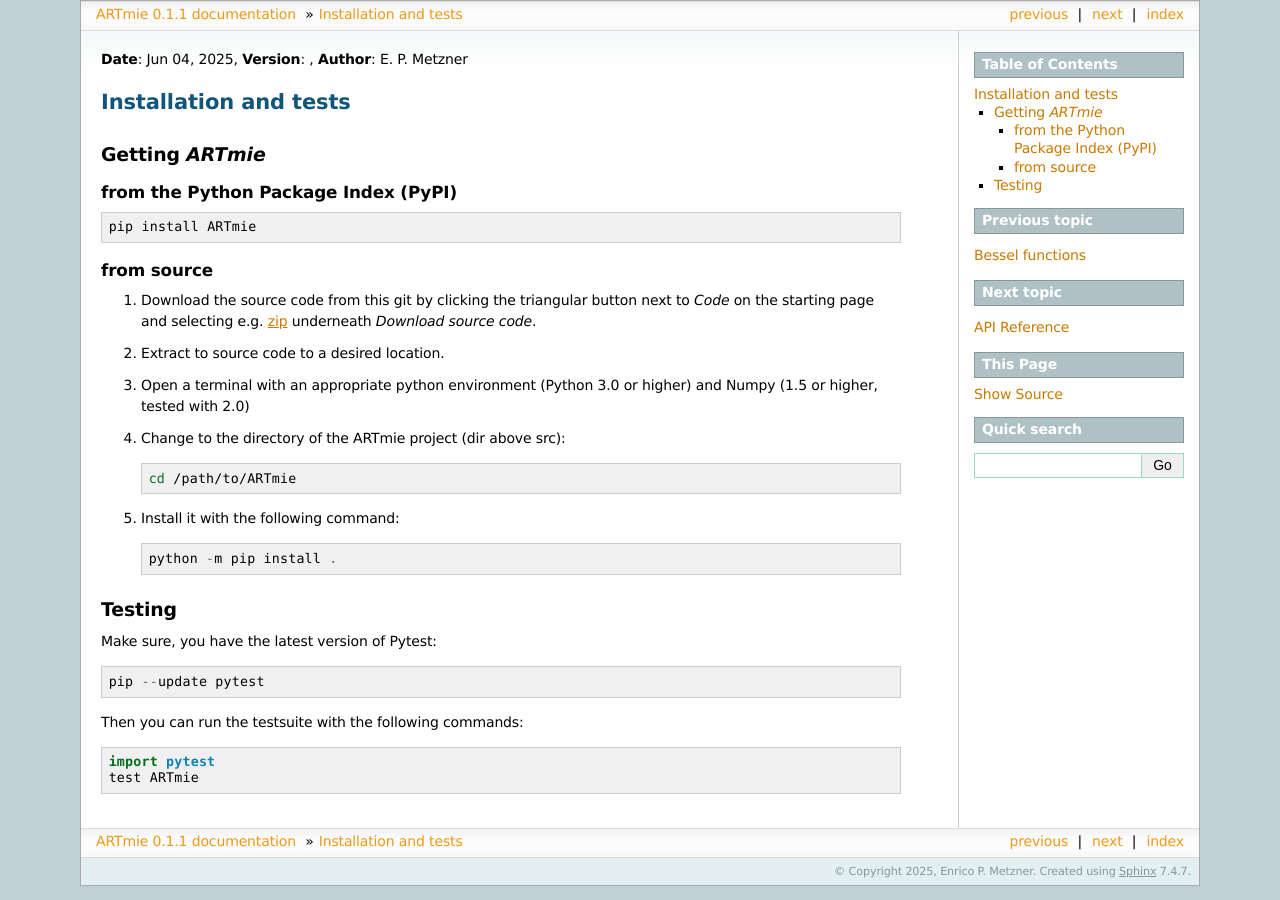
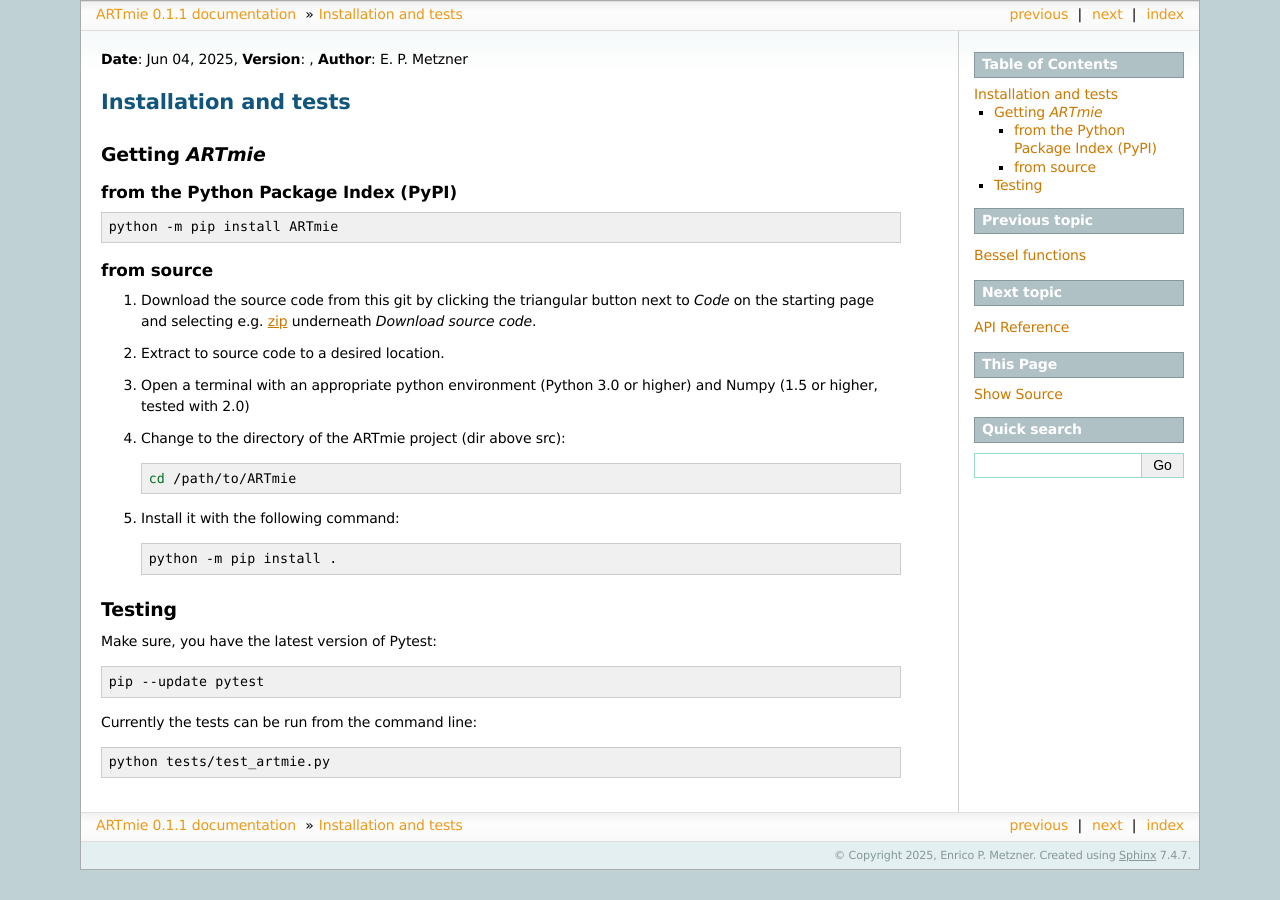
Before and after one commit to e-p-metzner/ARTmie, a Sphinx documentation site: the page built from docs/source/install.rst, in a window 1280 px wide. Built offline with Sphinx 7.4.7, drawn with Linux system fonts in a browser that asks for light colours.

Commit message:
first pytests

```diff
--- a/docs/source/install.rst
+++ b/docs/source/install.rst
@@ -12,9 +12,9 @@
 from the Python Package Index (PyPI)
 ~~~~~~~~~~~~~~~~~~~~~~~~~~~~~~~~~~~~
 
-.. code-block:: python
+.. code-block:: shell
 
-	pip install ARTmie
+    python -m pip install ARTmie
 
 
 from source
@@ -31,7 +31,7 @@
 
 5. Install it with the following command:
 
-   .. code-block:: python
+   .. code-block:: shell
 
        python -m pip install .
 
@@ -43,13 +43,12 @@
 
 Make sure, you have the latest version of Pytest:
 
-.. code-block:: python
+.. code-block:: shell
 
     pip --update pytest
 
-Then you can run the testsuite with the following commands:
+Currently the tests can be run from the command line:
 
-.. code-block:: python
+.. code-block:: shell
 
-    import pytest
-    test ARTmie
+    python tests/test_artmie.py
```
Also changed, not shown: 2 other files.
